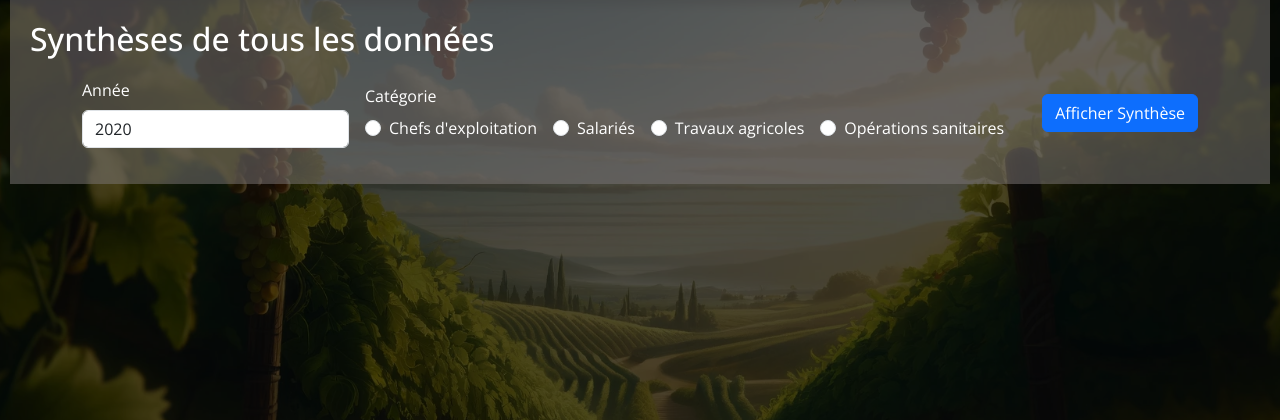
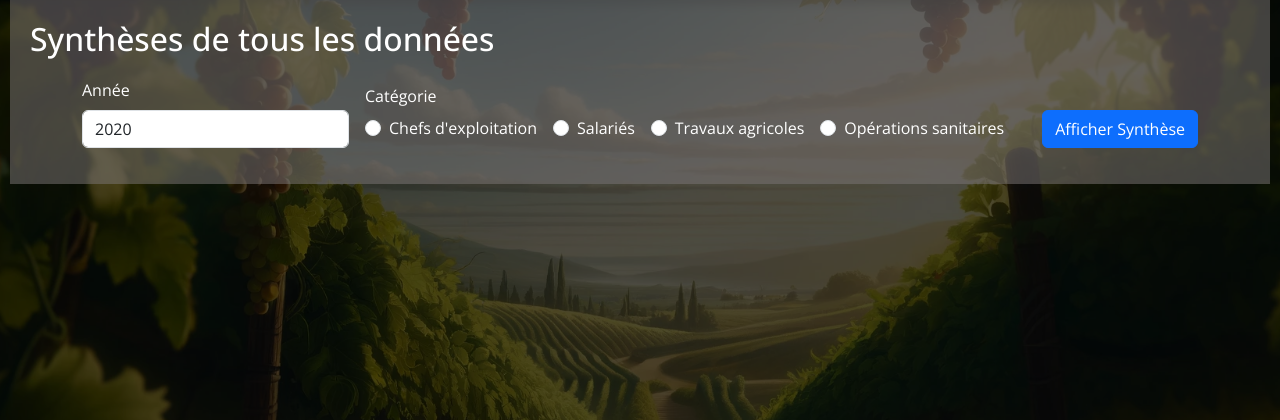
Before and after one commit to samirswidi/viticultureV1, a Flask app: page /synthese in a window 1280 px wide. Shown: the part 140-560 px from the top of the page. Run offline with Flask 3, Linux system fonts and the light colour scheme; the visitor is signed in with stand-in values (Sample User, id 1); some libraries are stand-ins or nearby versions.

Commit message:
fix synthese submit button position

```diff
--- a/templates/synthese.html
+++ b/templates/synthese.html
@@ -63,7 +63,7 @@
                 </div>
             </div>
 						<div class="col"></div>
-            <div class="col-auto">
+            <div class="col-auto mt-5">
                 <button type="submit" class="btn btn-primary">Afficher Synthèse</button>
             </div>
         </div>
--- a/templates/synthese_chefs.html
+++ b/templates/synthese_chefs.html
@@ -63,7 +63,7 @@
                     </div>
                 </div>
 								<div class="col"></div>
-                <div class="col-auto">
+                <div class="col-auto mt-5">
                     <button type="submit" class="btn btn-primary">Afficher Synthèse</button>
                 </div>
             </div>
--- a/templates/synthese_salaries.html
+++ b/templates/synthese_salaries.html
@@ -63,7 +63,7 @@
                     </div>
                 </div>
 								<div class="col"></div>
-                <div class="col-auto">
+                <div class="col-auto mt-5">
                     <button type="submit" class="btn btn-primary">Afficher Synthèse</button>
                 </div>
             </div>
--- a/templates/synthese_travaux.html
+++ b/templates/synthese_travaux.html
@@ -63,7 +63,7 @@
                     </div>
                 </div>
 								<div class="col"></div>
-                <div class="col-auto">
+                <div class="col-auto mt-5">
                     <button type="submit" class="btn btn-primary">Afficher Synthèse</button>
                 </div>
             </div>
```
